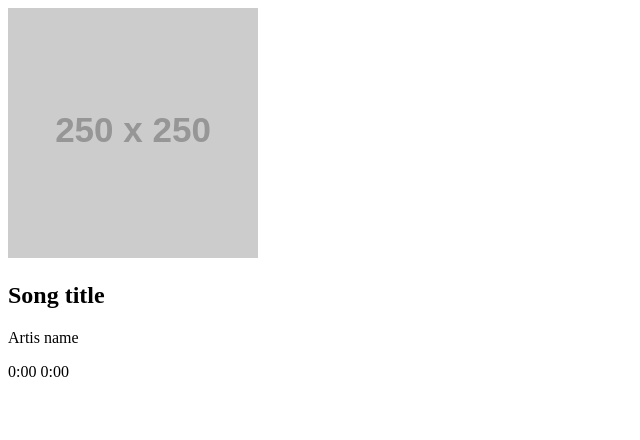
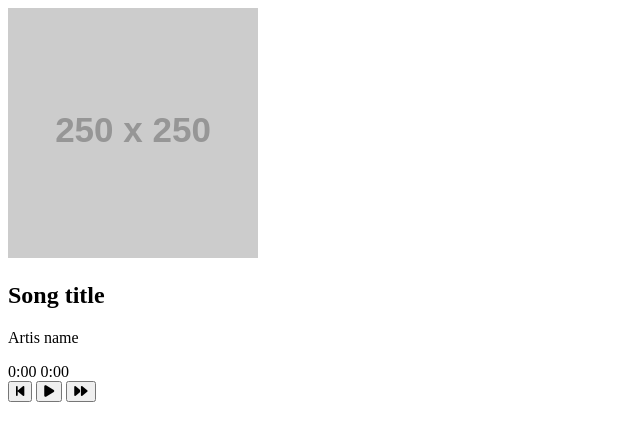
Before and after one commit to ayale3/Audio-Player, a plain HTML site: page index.html in a window 1280 px wide. Shown: the whole page, without its empty margins (0-640 px from the left). Drawn offline with Linux system fonts and the light colour scheme; placeholder pictures from the web are drawn by us.

Commit message:
added  player controls

```diff
--- a/index.html
+++ b/index.html
@@ -5,7 +5,7 @@
     <meta charset="UTF-8">
     <meta http-equiv="X-UA-Compatible" content="IE=edge">
     <meta name="viewport" content="width=device-width, initial-scale=1.0">
-    <title>Music player</title>
+    <title>music player</title>
     <link rel="stylesheet" href="style.css">
     <link rel="stylesheet" href="https://cdnjs.cloudflare.com/ajax/libs/font-awesome/6.6.0/css/all.min.css"
         integrity="sha512-Kc323vGBEqzTmouAECnVceyQqyqdsSiqLQISBL29aUW4U/M7pSPA/gEUZQqv1cwx4OnYxTxve5UMg5GT6L4JJg=="
@@ -23,7 +23,7 @@
         <h2 id="title">Song title</h2>
         <p id="artist">Artis name</p>
 
-    </div>
+
 
         <!-- progress container -->
         <div class="progress-container">
@@ -35,8 +35,15 @@
                 <span id="current-time">0:00</span>
                 <span id="duition">0:00</span>
             </div>
+        </div>
 
         <!-- player controls -->
+        <div class="controls">
+            <button id="prev"><i class="fas fa-step-backward"></i></button>
+            <button id="play"><i class="fas fa-play"></i></button>
+            <button id="next"><i class="fas fa-forward"></i></button>
+
+        </div>
 
     </div>
     <script src="/main.js"></script>
```
Lines whose indentation alone changed are shown as unchanged.
